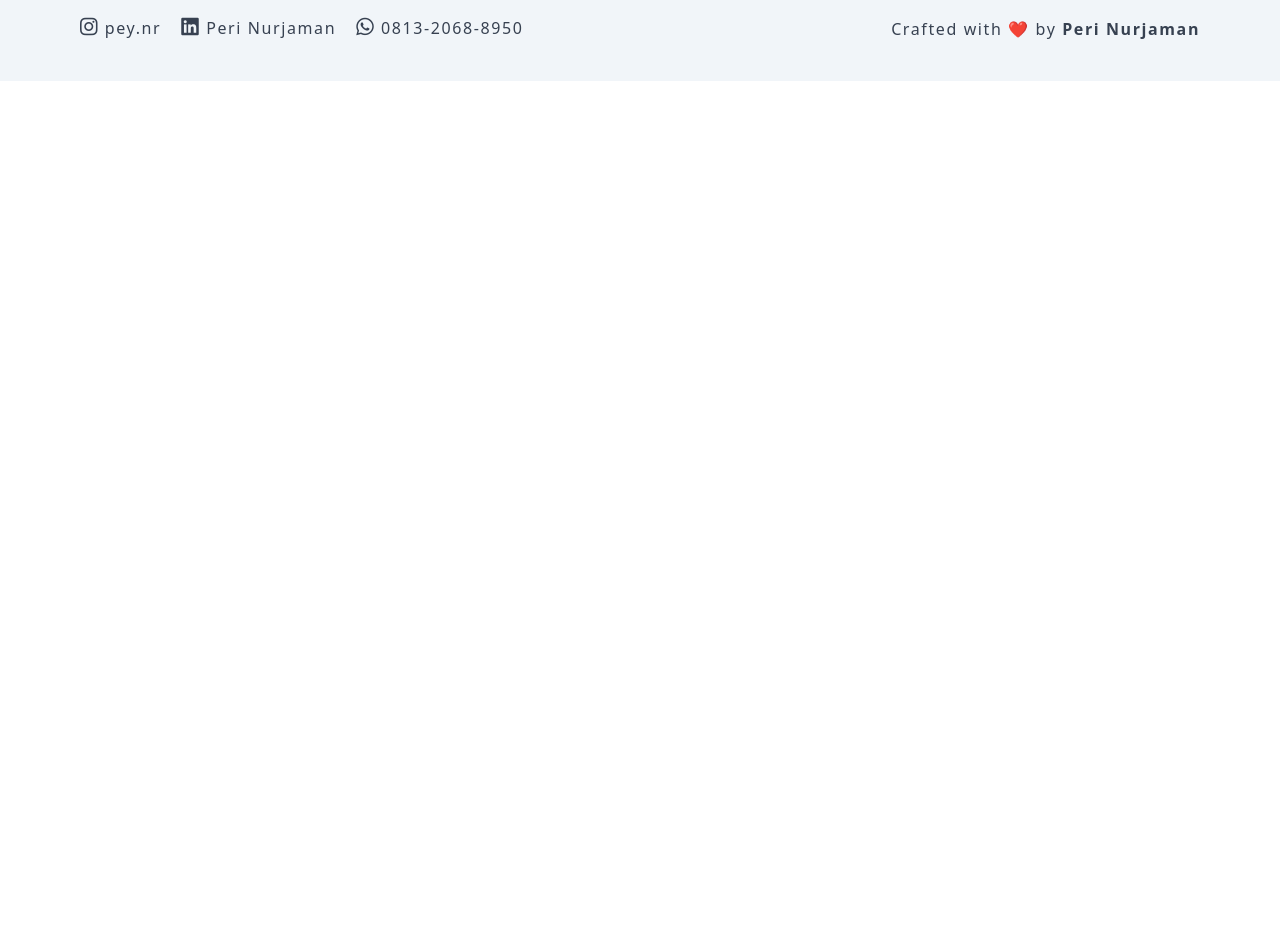
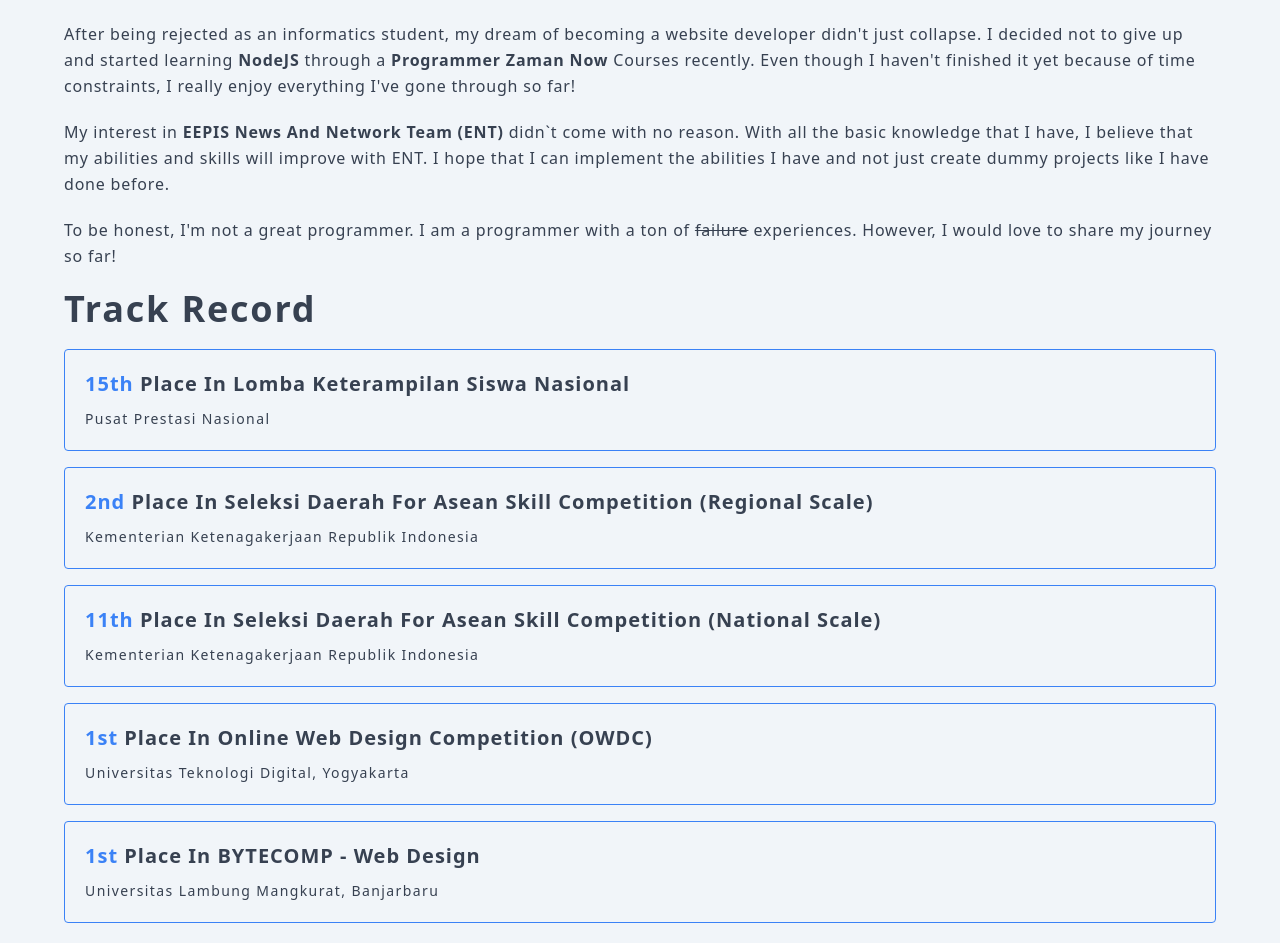
Before and after one commit to lahferii/portofolio, a Vue app: page /about in a window 1280 px wide. Shown: the part 629-1572 px from the top of the page. Before the commit the page ends 800 px from the top, so only its background shows below. Built offline with nearby package versions, Linux system fonts and the light colour scheme.

Commit message:
add track record section

```diff
--- a/src/pages/aboutPage.vue
+++ b/src/pages/aboutPage.vue
@@ -10,16 +10,69 @@
         </p>
       </div>
     </div>
-    <div>
+
+    <div class="mb-10">
       <div class="w-full h-80 overflow-hidden rounded relative group">
         <img src="../assets/about.png" alt="about.jpg" class="w-full h-full object-cover object-center">
 
         <article class="absolute z-10 w-full h-full top-0 group-hover:bg-gradient-to-b group-hover:from-transparent group-hover:to-black cursor-pointer">
-          <h3 class="hidden group-hover:block text-xl md:text-3xl font-semibold tracking-widest bottom-5 left-5 absolute">
+          <h3 class="text-gray-100 hidden group-hover:block text-xl md:text-3xl font-semibold tracking-widest bottom-5 left-5 absolute">
             Lomba Keterampilan Siswa Nasional 2022
           </h3>
         </article>
       </div>
     </div>
+
+    <article>
+      <p class="tracking-wider mb-5 leading-relaxed">
+        Hello, my name is Peri Nurjaman, a student with strong passion in the field of <span class="font-semibold">Web Development and Programming stuff</span>. I started my journey by learning <span class="font-semibold">PHP Programming Language</span> through videos on YouTube in 2022, before finally deciding to switch to <span class="font-semibold">JavaScript completely</span>.
+      </p>
+      <p class="tracking-wider mb-5 leading-relaxed">
+        After being rejected as an informatics student, my dream of becoming a website developer didn't just collapse. I decided not to give up and started learning <span class="font-semibold">NodeJS</span> through a <span class="font-semibold">Programmer Zaman Now</span> Courses recently. Even though I haven't finished it yet because of time constraints, I really enjoy everything I've gone through so far!
+      </p>
+      <p class="tracking-wider mb-5 leading-relaxed">
+        My interest in <span class="font-semibold">EEPIS News And Network Team (ENT)</span> didn`t come with no reason. With all the basic knowledge that I have, I believe that my abilities and skills will improve with ENT. I hope that I can implement the abilities I have and not just create dummy projects like I have done before.
+      </p>
+      <p class="tracking-wider mb-5 leading-relaxed">
+        To be honest, I'm not a great programmer. I am a programmer with a ton of <s>failure</s> experiences. However, I would love to share my journey so far!
+      </p>
+    </article>
+
+    <div class="mb-5">
+      <h1 class="text-4xl font-semibold tracking-wider mb-4">Track Record</h1>
+    </div>
+
+    <section class="mb-5">
+      <div class="record-box">
+        <p class="text-xl tracking-wider font-semibold mb-2">
+          <span class="text-primary dark:text-primary-dark font-bold">15th</span> Place In Lomba Keterampilan Siswa Nasional
+        </p>
+        <span class="text-sm tracking-widest">Pusat Prestasi Nasional</span>
+      </div>
+      <div class="record-box">
+        <p class="text-xl tracking-wider font-semibold mb-2">
+          <span class="text-primary dark:text-primary-dark font-bold">2nd</span> Place In Seleksi Daerah For Asean Skill Competition (Regional Scale)
+        </p>
+        <span class="text-sm tracking-widest">Kementerian Ketenagakerjaan Republik Indonesia</span>
+      </div>
+      <div class="record-box">
+        <p class="text-xl tracking-wider font-semibold mb-2">
+          <span class="text-primary dark:text-primary-dark font-bold">11th</span> Place In Seleksi Daerah For Asean Skill Competition (National Scale)
+        </p>
+        <span class="text-sm tracking-widest">Kementerian Ketenagakerjaan Republik Indonesia</span>
+      </div>
+      <div class="record-box">
+        <p class="text-xl tracking-wider font-semibold mb-2 mb-2">
+          <span class="text-primary dark:text-primary-dark font-bold">1st</span> Place In Online Web Design Competition (OWDC)
+        </p>
+        <span class="text-sm tracking-widest">Universitas Teknologi Digital, Yogyakarta</span>
+      </div>
+      <div class="record-box">
+        <p class="text-xl tracking-wider font-semibold mb-2 mb-2">
+          <span class="text-primary dark:text-primary-dark font-bold">1st</span> Place In BYTECOMP - Web Design
+        </p>
+        <span class="text-sm tracking-widest">Universitas Lambung Mangkurat, Banjarbaru</span>
+      </div>
+    </section>
   </div>
 </template>
--- a/src/style.css
+++ b/src/style.css
@@ -20,7 +20,7 @@
     @apply w-full px-5 md:px-16 pt-28 pb-10 m-auto
   }
   .nav-bar{
-    @apply w-full h-20 px-5 md:px-16 flex items-center justify-between fixed top-0
+    @apply w-full h-20 px-5 md:px-16 flex items-center justify-between fixed top-0 z-[9999]
   }
   .nav-scrolled{
     @apply bg-slate-100 shadow-lg dark:bg-slate-800 dark:bg-opacity-75 dark:backdrop-blur-sm
@@ -46,4 +46,7 @@
   .card-body{
     @apply flex-1
   }
+  .record-box{
+    @apply p-5 border border-primary dark:border-primary-dark rounded bg-slate-100 dark:bg-slate-800 mb-4 hover:shadow-xl hover:-translate-y-1 cursor-pointer
+  }
 }
```
